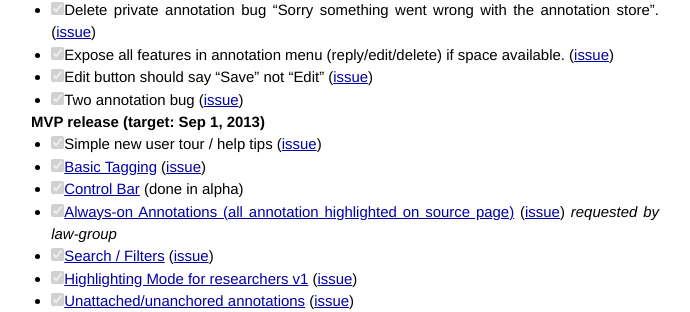
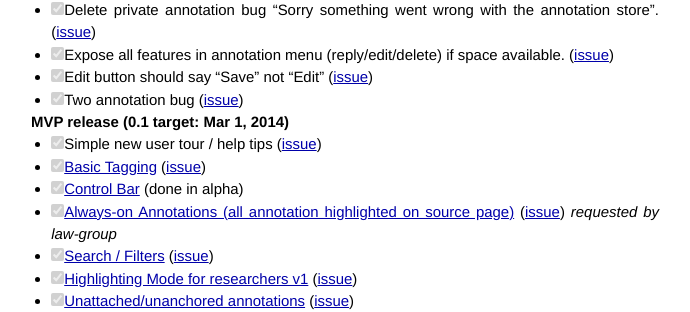
Before and after one commit to hypothesis/vision, a Jekyll site: the page built from _posts/2014-02-15-roadmap.md, in a window 1280 px wide and 900 px high, scrolled down 751 px. Shown: the part 147-459 px from the top of the window, without its empty margins (295-985 px from the left). Built offline with Jekyll 4.4.1, drawn with Linux system fonts in a browser that asks for light colours; Markdown is read by kramdown in place of the engine named in the settings.

Commit message:
Update 2014-02-15-roadmap.md

```diff
--- a/_posts/2014-02-15-roadmap.md
+++ b/_posts/2014-02-15-roadmap.md
@@ -41,7 +41,7 @@ Roadmap
 - [X] Two annotation bug ([issue](https://github.com/hypothesis/h/issues/328))
 
 
-### MVP release (target: Sep 1, 2013)
+### MVP release (0.1 target: Mar 1, 2014)
 - [X] Simple new user tour / help tips ([issue](https://github.com/hypothesis/h/issues/469))
 - [X] [Basic Tagging](https://docs.google.com/document/d/1hdoxJZMxf2MCwT5IwuHvrkJ3s9qXCvtJx6oEP4QB5IE/edit?usp=sharing) ([issue](https://github.com/hypothesis/h/issues/514))
 - [X] [Control Bar](https://docs.google.com/document/d/1meXJaS1OdkrvC4-veCE4w5o9O9pP0tHO-7PsIzHTCt0/edit?usp=sharing) (done in alpha)
```
